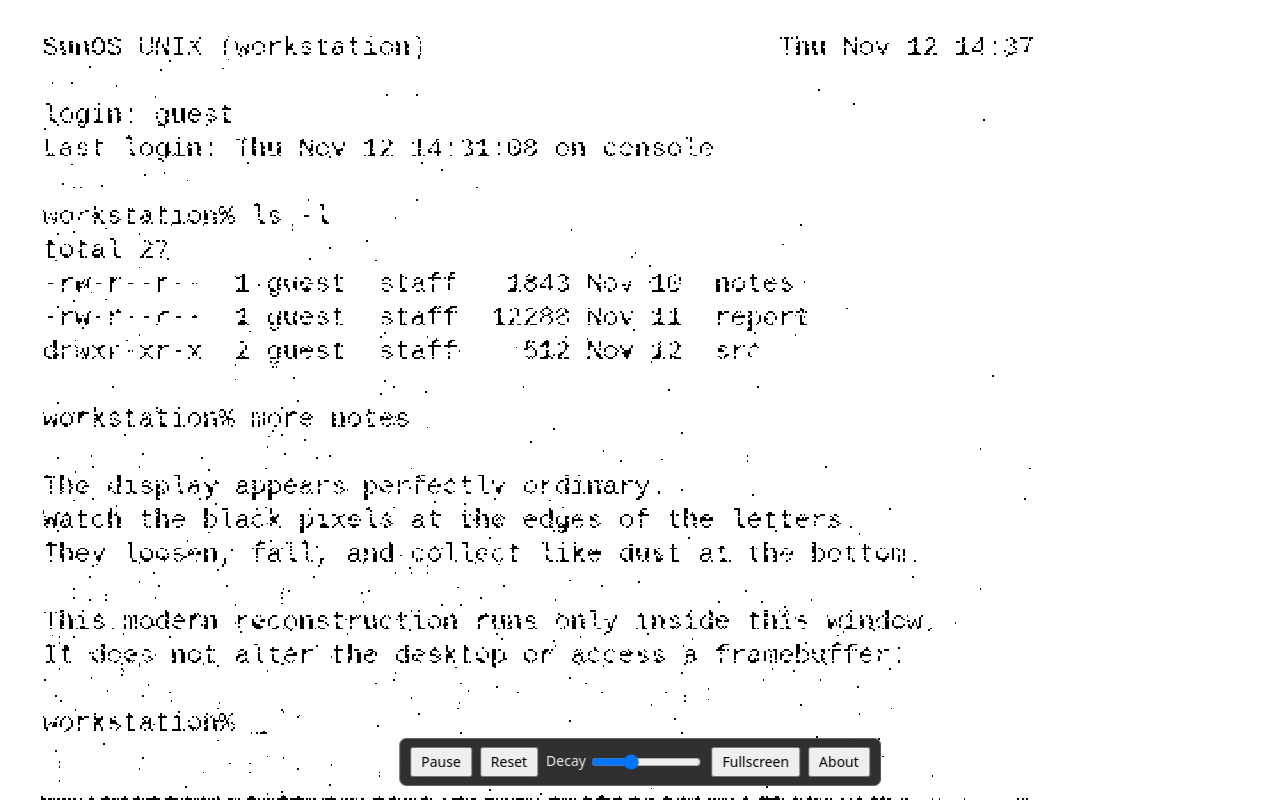
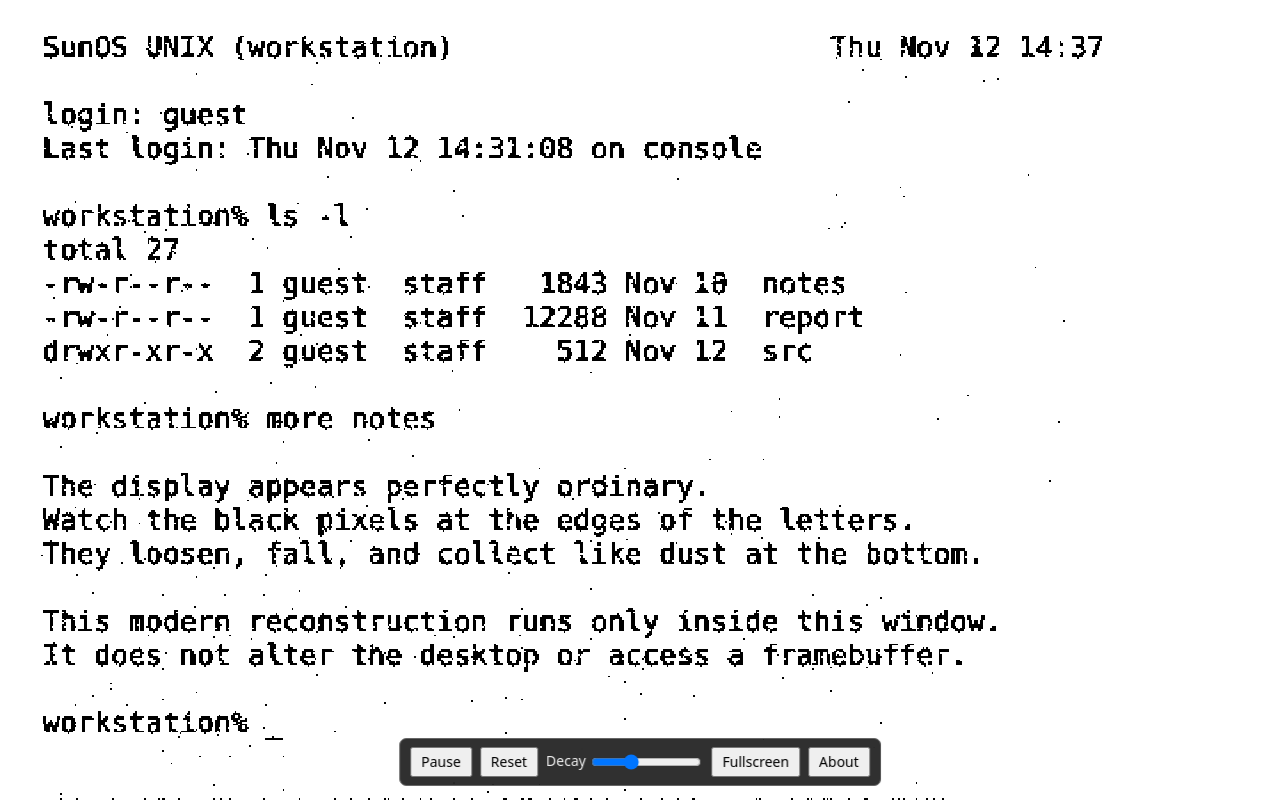
Before and after one commit to owhall/crumble, a plain HTML site: page crumble.html in a window 1280 px wide. Drawn offline with Linux system fonts and the light colour scheme; animation ran at ten frames a second.

Commit message:
Improve initial text clarity

```diff
--- a/crumble.html
+++ b/crumble.html
@@ -72,6 +72,7 @@
   let running = true;
   let seed = 0x4352554d;
   let last = 0, accumulator = 0;
+  let crumbleStartsAt = 0;
 
   const sample = [
     'SunOS UNIX (workstation)                      Thu Nov 12 14:37',
@@ -106,14 +107,17 @@
 
   function reset() {
     cells.fill(EMPTY); particles = []; fixedCount = 0; seed = 0x4352554d;
+    crumbleStartsAt = performance.now() + 3000;
     sx.fillStyle = '#fff'; sx.fillRect(0, 0, W, H);
     sx.fillStyle = '#000';
-    sx.font = '15px "Courier New", "Liberation Mono", monospace';
+    sx.font = '16px "Lucida Console", "DejaVu Sans Mono", "Liberation Mono", monospace';
     sx.textBaseline = 'top';
     sample.forEach((line, i) => sx.fillText(line, 24, 20 + i * 19));
     const image = sx.getImageData(0, 0, W, H).data;
     for (let i = 0; i < cells.length; i++) {
-      if (image[i * 4] < 96) { cells[i] = FIXED; fixedCount++; }
+      // Convert the antialiased browser font to a solid one-bit bitmap. A
+      // generous threshold keeps complete strokes instead of fax-like gaps.
+      if (image[i * 4] < 208) { cells[i] = FIXED; fixedCount++; }
     }
     draw();
   }
@@ -172,7 +176,10 @@
     particles = particles.filter(p => !p.dead);
   }
 
-  function update() { erode(); moveParticles(); }
+  function update(now) {
+    if (now >= crumbleStartsAt) erode();
+    moveParticles();
+  }
 
   function draw() {
     const image = ctx.createImageData(W, H);
@@ -195,7 +202,7 @@
     const dt = Math.min(100, now - last); last = now;
     if (running) {
       accumulator += dt;
-      while (accumulator >= 20) { update(); accumulator -= 20; }
+      while (accumulator >= 20) { update(now); accumulator -= 20; }
       draw();
     }
     requestAnimationFrame(frame);
```
Also changed, not shown: 1 other file.
